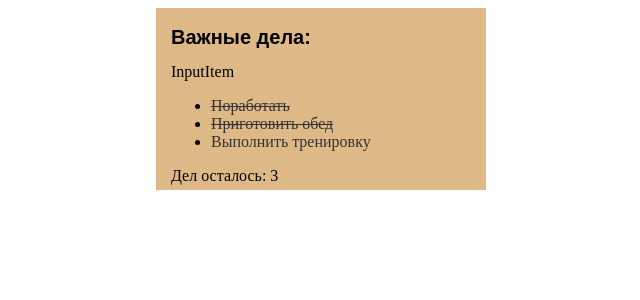
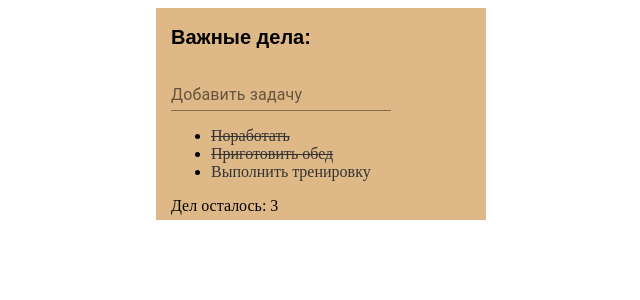
Before and after one commit to WebHeroSchool/SarNadya_todo, a React (Create React App) app: page / in a window 1280 px wide. Shown: the top 300 px of the page, without its empty margins (319-959 px from the left). Built offline with nearby package versions, Linux system fonts and the light colour scheme.

Commit message:
used component from Material UI

```diff
--- a/package.json
+++ b/package.json
@@ -35,5 +35,8 @@
       "last 1 firefox version",
       "last 1 safari version"
     ]
+  },
+  "devDependencies": {
+    "@material-ui/core": "^4.12.3"
   }
 }
--- a/src/components/InputItem/InputItem.js
+++ b/src/components/InputItem/InputItem.js
@@ -1,5 +1,11 @@
 import React from 'react';
+import TextField from '@material-ui/core/TextField';
 
-const InputItem = () => (<div> InputItem </div>);
+const InputItem = () => (<div>
+  <TextField
+    id="standard-helperText"
+    label="Добавить задачу"
+  />
+</div>);
 
 export default InputItem;
```
Also changed, not shown: 1 other file (tests, documents, lock files or other folders).
